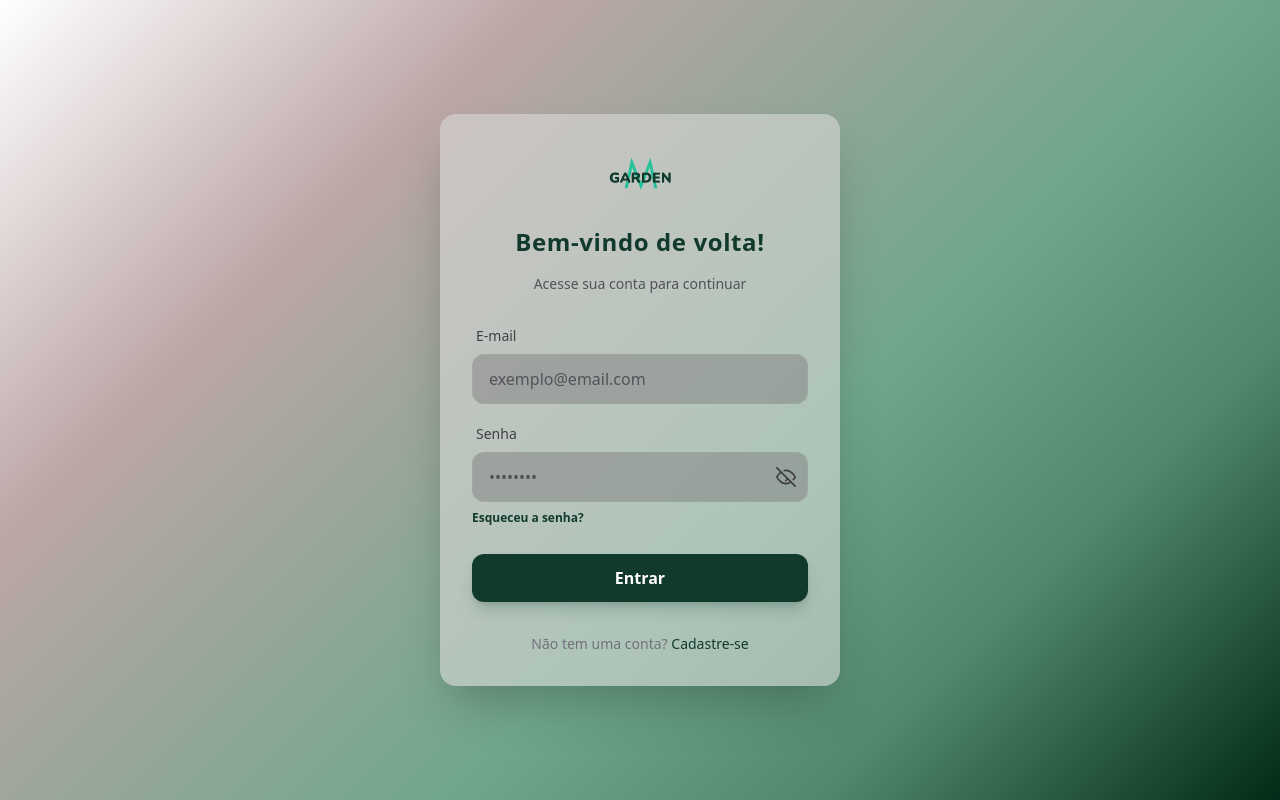
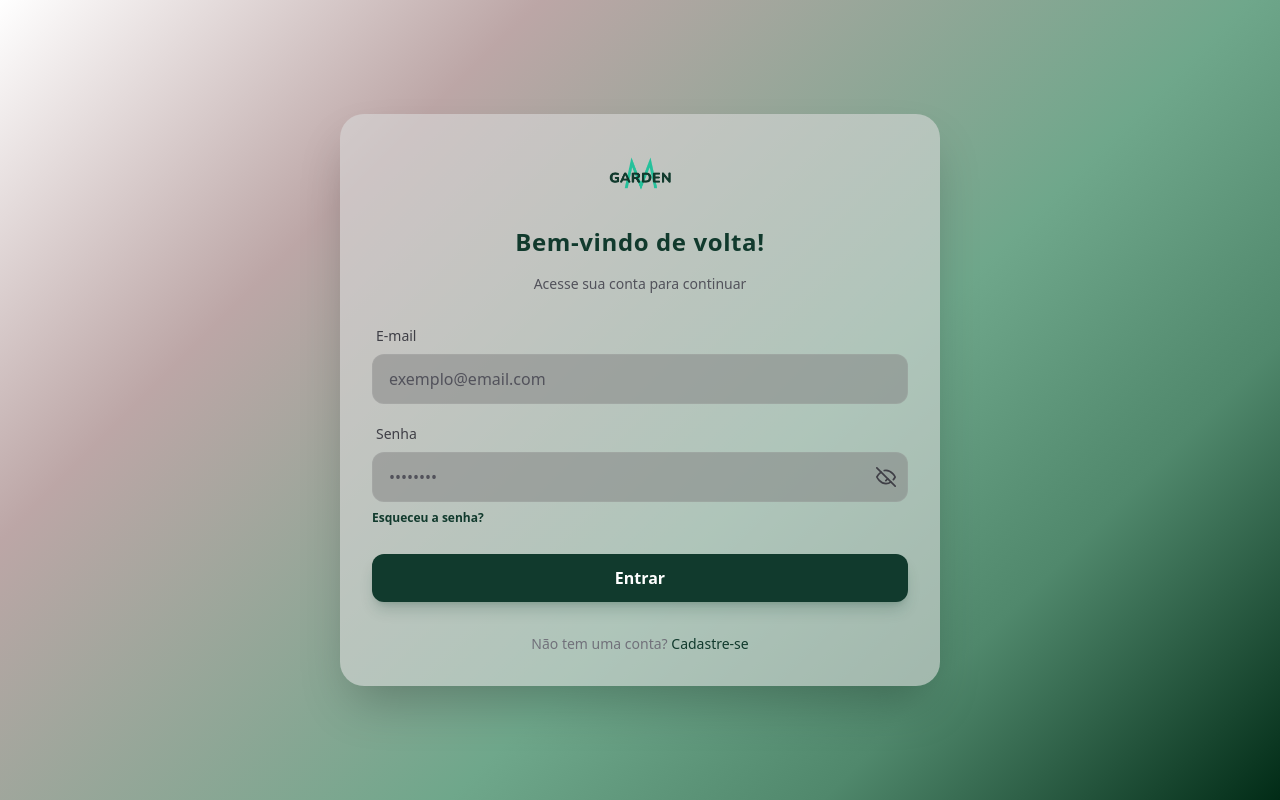
Before and after one commit to danilotavares-dev/movie-garden, a React (Vite) app in the folder apps/web/: page / in a window 1280 px wide. Built offline with nearby package versions, Linux system fonts and the light colour scheme.

Commit message:
feat: modifica elementos de Login.tsx

```diff
--- a/apps/web/src/pages/Login.tsx
+++ b/apps/web/src/pages/Login.tsx
@@ -1,4 +1,4 @@
-import { use, useState } from 'react'
+import { useState } from 'react'
 import { Logo } from '@movie-garden/ui'
 
 export function Login() {
@@ -6,7 +6,7 @@ export function Login() {
 
   return (
     <div className="min-h-screen w-full bg-custom-gradient flex items-center justify-center p-4">
-      <div className="w-full max-w-[400px] bg-[#D9D9D9] bg-opacity-60 rounded-2xl p-8 shadow-2xl">
+      <div className="w-full max-w-[600px] bg-[#D9D9D9] bg-opacity-60 rounded-3xl p-8 shadow-2xl">
         <div className="flex flex-col items-center gap-4 mb-8">
           <Logo className="h-16 w-16" />
           <h1 className="text-2xl font-bold text-[#113A2D] tracking-wide">
@@ -100,7 +100,7 @@ export function Login() {
           </div>
 
           <button
-            type="button" // Mudaremos para 'submit' quando tiver backend
+            type="button"
             className="mt-2 bg-[#113A2D] hover:bg-[#1a5542] text-white font-bold py-3 rounded-xl transition-all hover:scale-[1.02] shadow-lg shadow-[#113A2D]/20 active:scale-95"
           >
             Entrar
```
